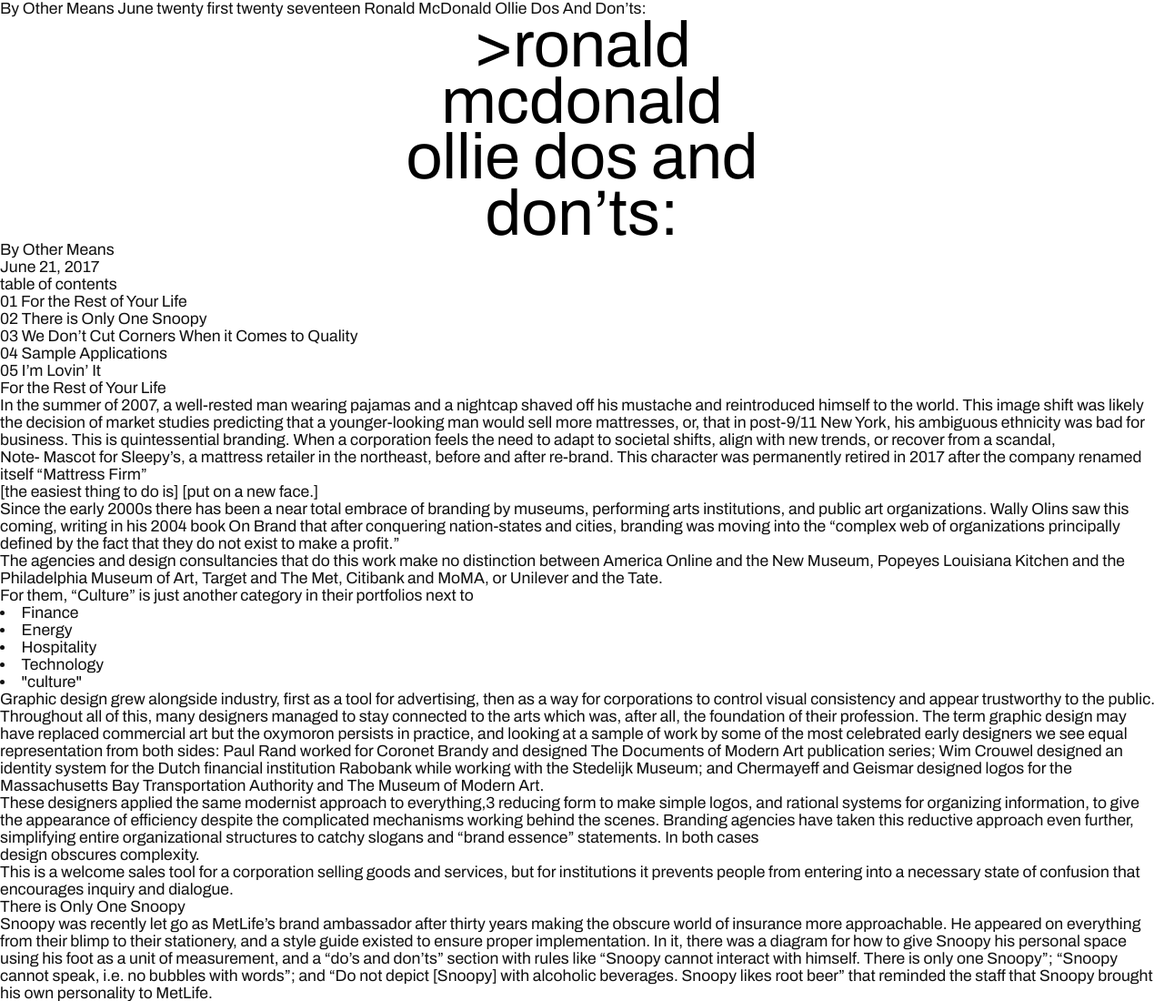
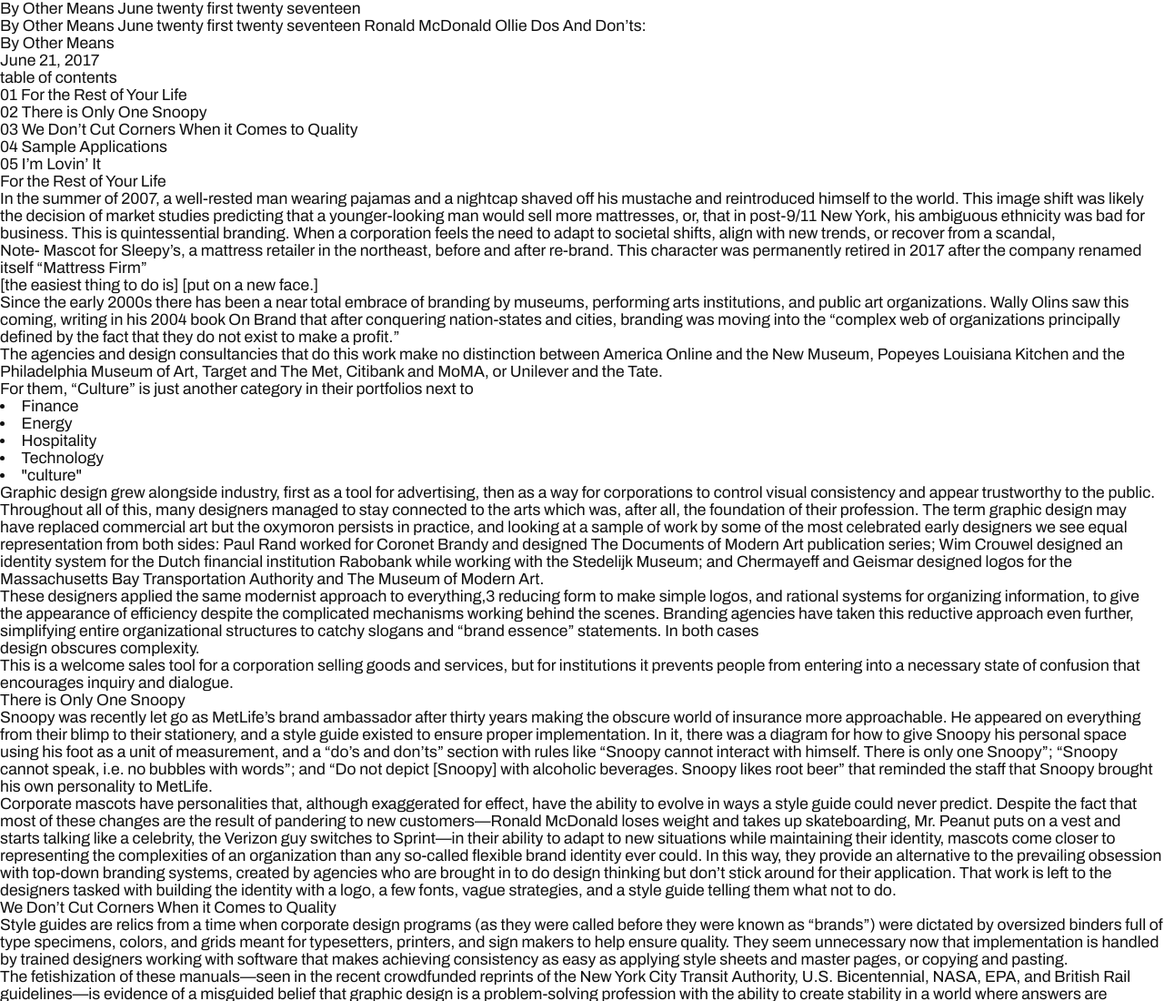
Before and after one commit to natayyon/binding, a plain HTML site: page direction-2/index.html in a window 1280 px wide. Shown: the top 1100 px of the page at 91% size. Drawn offline with Linux system fonts and the light colour scheme.

Commit message:
figuring out heading

```diff
--- a/direction-2/index.html
+++ b/direction-2/index.html
@@ -15,8 +15,8 @@
 <body>
 	<header>
 	<hgroup class="across">
-		<em>By Other Means June twenty first twenty seventeen</em> <em>Ronald McDonald Ollie Dos And Don’ts:</em>
-			<h1>>Ronald</h1> <h1>McDonald</h1> <h1>Ollie Dos And</h1> <h1>Don’ts:</h1></h1>
+
+		<h1><h3>By Other Means June twenty first twenty seventeen</h3><em>By Other Means</em> <em>June twenty first</em> <em>twenty seventeen</em> <em>Ronald McDonald Ollie Dos And Don’ts:</em></h1>
 
 			<em><h2>By Other Means</h2> <h2 datetime="2017-06-21">June 21, 2017</h2></em>
 
```
